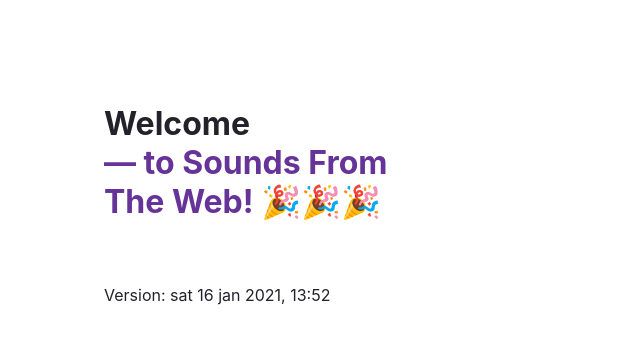
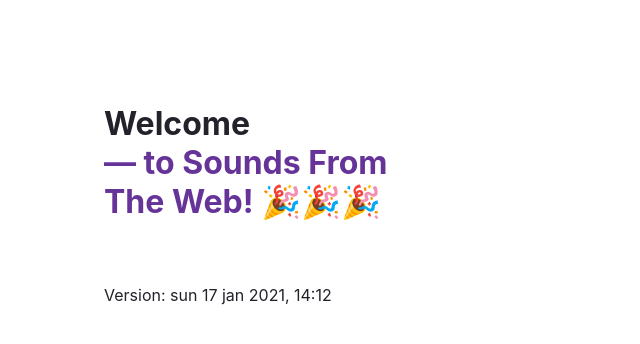
Before and after one commit to astrego/soundsfromtheweb-firebase, a Gatsby site: page / in a window 1280 px wide. Shown: the full height of the page, 0-640 px from the left. Built offline with nearby package versions, Linux system fonts and the light colour scheme; Gatsby itself is replaced by a stand-in of ours.

Commit message:
small change index.js

```diff
--- a/src/pages/index.js
+++ b/src/pages/index.js
@@ -109,7 +109,7 @@
           🎉🎉🎉
         </span>
       </h1>
-      <p style={paragraphStyles}>Version: sat 16 jan 2021, 13:52</p>
+      <p style={paragraphStyles}>Version: sun 17 jan 2021, 14:12</p>
     </main>
   );
 };
```
